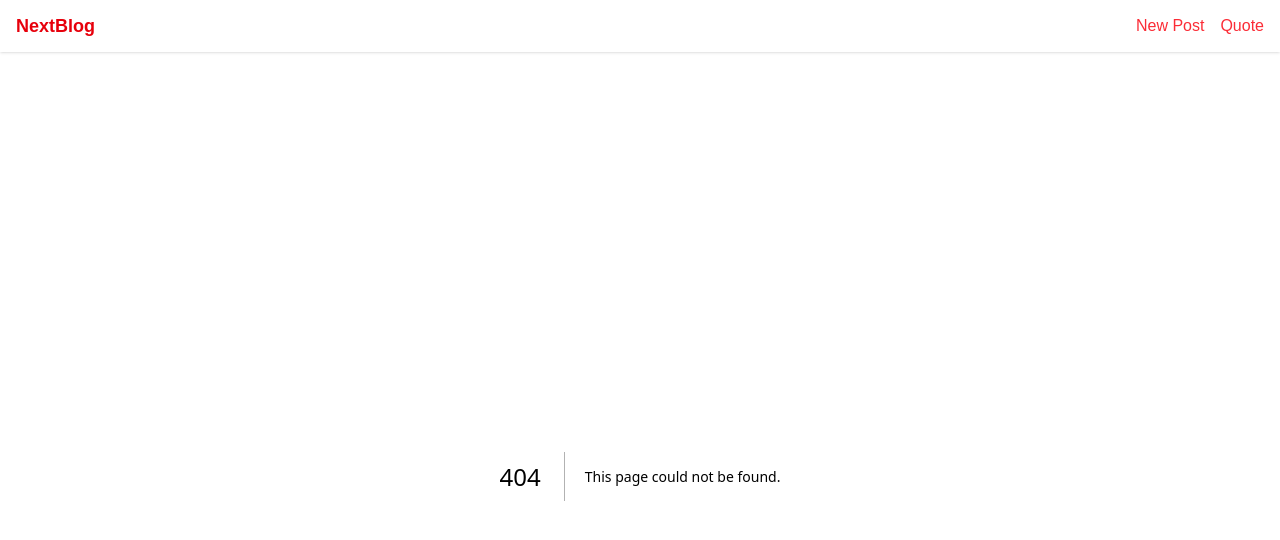
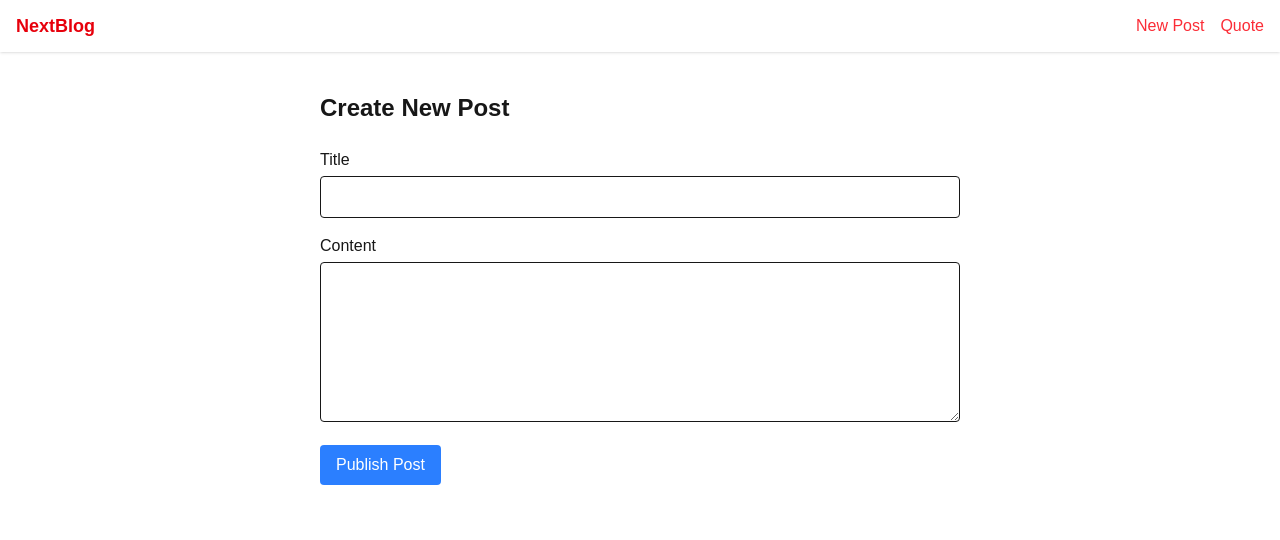
Before and after one commit to divyamarora92/NextBlog, a Next.js app: page /new-post in a window 1280 px wide. Before the commit this address had no page. Shown: the top 540 px of the page. Built offline with nearby package versions, Linux system fonts and the light colour scheme.

Commit message:
Implemented new post creation with API and real data display

```diff
--- /dev/null
+++ b/src/app/api/posts/route.ts
@@ -0,0 +1,25 @@
+import { NextResponse } from 'next/server';
+
+// Temporary in-memory storage
+let posts: any[] = [];
+
+export async function POST(request: Request) {
+  const newPost = await request.json();
+
+  // Add simple ID and date
+  const postWithId = {
+    ...newPost,
+    id: Date.now().toString(),
+    date: new Date().toISOString(),
+    slug: newPost.title.toLowerCase().replace(/\s+/g, '-')
+  };
+
+  posts.unshift(postWithId); // Add to beginning of array
+
+  return NextResponse.json(postWithId, { status: 201 });
+}
+
+// Also add GET for later use
+export async function GET() {
+  return NextResponse.json(posts);
+}
--- /dev/null
+++ b/src/app/new-post/page.tsx
@@ -0,0 +1,64 @@
+'use client';
+import { useState } from 'react';
+import { useRouter } from 'next/navigation';
+
+export default function NewPostPage() {
+  const router = useRouter();
+  const [title, setTitle] = useState('');
+  const [content, setContent] = useState('');
+
+const handleSubmit = async (e: React.FormEvent) => {
+  e.preventDefault();
+
+  try {
+    const response = await fetch('/api/posts', {
+      method: 'POST',
+      headers: { 'Content-Type': 'application/json' },
+      body: JSON.stringify({ title, content })
+    });
+
+    if (response.ok) {
+      router.push('/');
+      router.refresh(); // Refresh to show new post
+    }
+  } catch (error) {
+    console.error('Error creating post:', error);
+  }
+};
+
+  return (
+    <div className="max-w-2xl mx-auto p-4">
+      <h1 className="text-2xl font-bold mb-6">Create New Post</h1>
+
+      <form onSubmit={handleSubmit} className="space-y-4">
+        <div>
+          <label className="block mb-1">Title</label>
+          <input
+            type="text"
+            value={title}
+            onChange={(e) => setTitle(e.target.value)}
+            className="w-full p-2 border rounded"
+            required
+          />
+        </div>
+
+        <div>
+          <label className="block mb-1">Content</label>
+          <textarea
+            value={content}
+            onChange={(e) => setContent(e.target.value)}
+            className="w-full p-2 border rounded h-40"
+            required
+          />
+        </div>
+
+        <button
+          type="submit"
+          className="bg-blue-500 text-white px-4 py-2 rounded hover:bg-blue-600"
+        >
+          Publish Post
+        </button>
+      </form>
+    </div>
+  );
+}
--- a/src/app/page.tsx
+++ b/src/app/page.tsx
@@ -1,34 +1,28 @@
 'use client';
-import { useState } from 'react';
+import { useEffect, useState } from 'react';
 import BlogCard from '@/components/BlogCard';
 import { BlogPost } from '@/types/blog';
 
-// Mock data - will be replaced with real data later
-const initialPosts: BlogPost[] = [
-  {
-    id: '1',
-    title: 'My First Blog Post',
-    content: 'Creating Blog post app',
-    slug: 'my-first-blog-post',
-    date: '2024-06-01',
-  },
-  {
-    id: '2',
-    title: 'Understanding TypeScript',
-    content: 'TypeScript helps catch errors early in your development process...',
-    slug: 'understanding-typescript',
-    date: '2024-06-02',
-  },
-];
+
 
 export default function HomePage() {
-  const [posts] = useState<BlogPost[]>(initialPosts);
+  const [posts,setPosts] = useState<BlogPost[]>([]);
   const [search, setSearch] = useState('');
 
   const filteredPosts = posts.filter(post =>
     post.title.toLowerCase().includes(search.toLowerCase()) ||
     post.content.toLowerCase().includes(search.toLowerCase())
   );
+
+
+  useEffect(() => {
+    const fetchPosts = async () => {
+      const res = await fetch('/api/posts');
+      const data = await res.json();
+      setPosts(data);
+    };
+    fetchPosts();
+  }, []);
 
   return (
     <section>
```
Also changed, not shown: src/types/blog.ts (added, +7 -0 lines).
